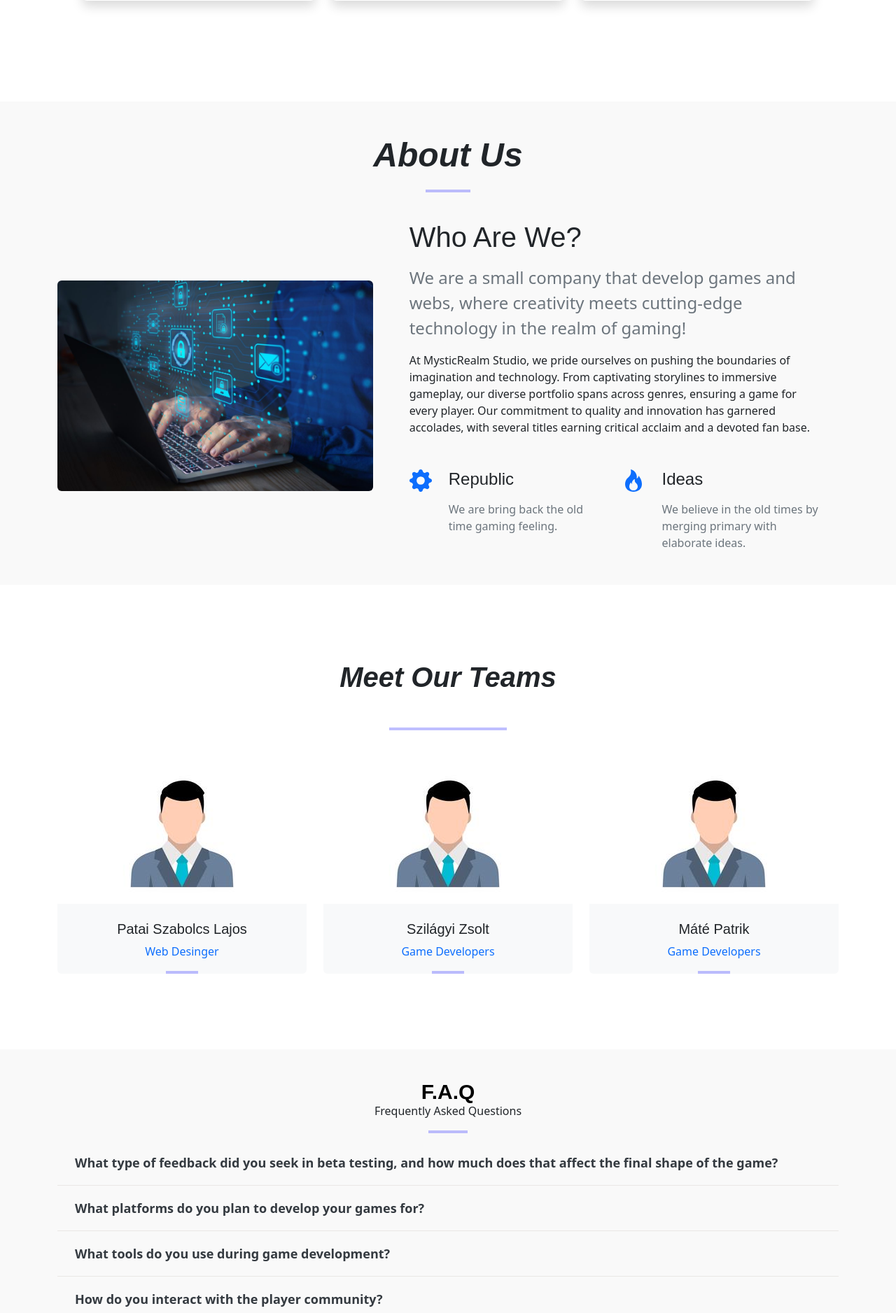
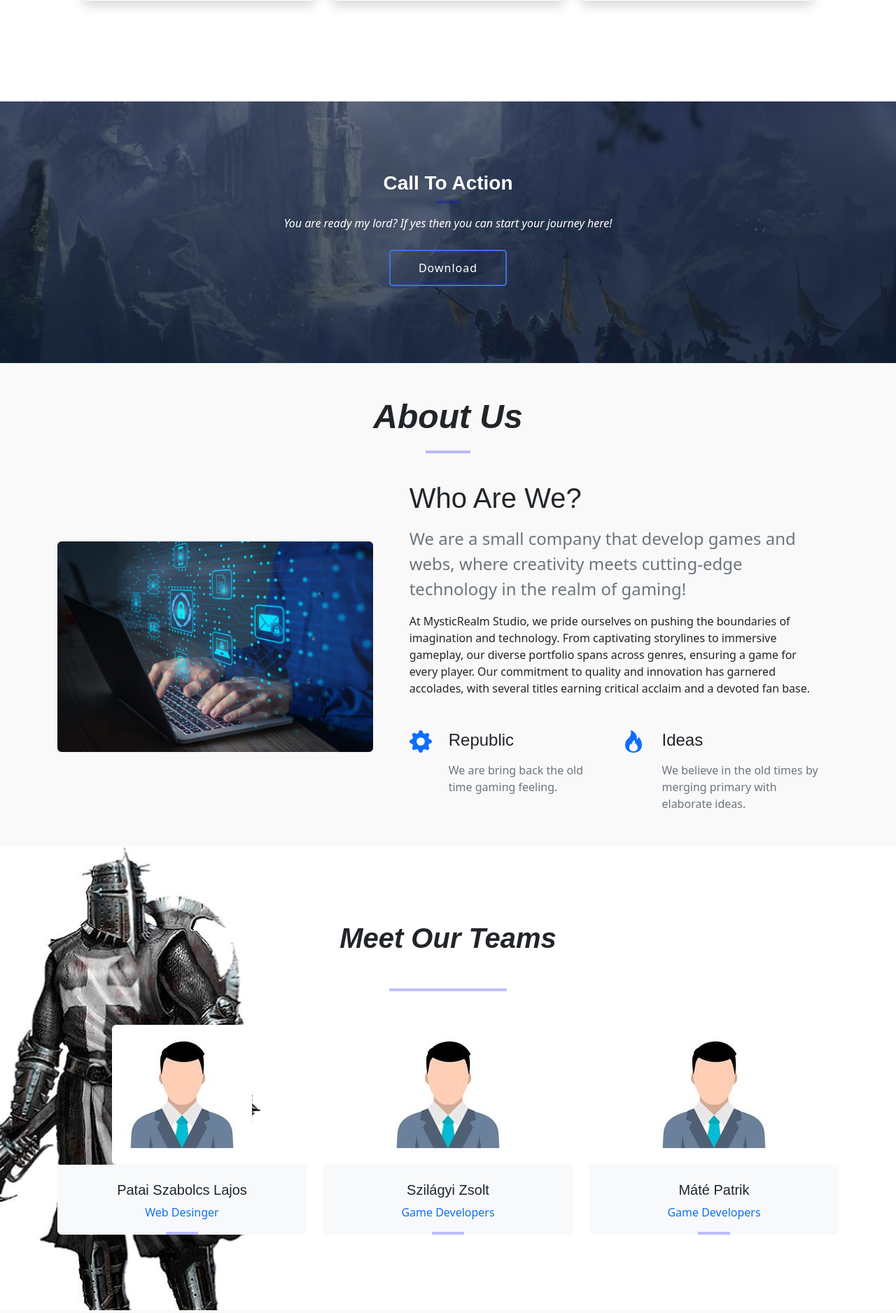
Before and after one commit to PataiSzabolcs7/MysticRealm, a PHP site: page / in a window 1280 px wide. Shown: the part 988-2865 px from the top of the page at 70% size. Run offline with PHP 8.4, Linux system fonts and the light colour scheme; the visitor is signed in with stand-in values (Sample User, id 1).

Commit message:
Bitte fix some picture

```diff
--- a/MysticRealm/Classes/Userbase.php
+++ b/MysticRealm/Classes/Userbase.php
@@ -32,6 +32,7 @@ class Userbase {
 
                 $_SESSION['username'] = $row['name'];
                 $_SESSION['login'] = true;
+
             } else {
                 $_SESSION['username'] = '';
                 $_SESSION['login'] = false;
--- a/MysticRealm/Css/home.css
+++ b/MysticRealm/Css/home.css
@@ -60,7 +60,51 @@
 .fa-discord{
 color:#818dca;
 }
+/*--------------------------------------------------------------
+# Call To Action Section
+--------------------------------------------------------------*/
+.call-to-action {
+  background: linear-gradient(rgba(14, 29, 52, 0.6), rgba(14, 29, 52, 0.8)), url("../Img/action.jpg") center center;
+  background-size: cover;
+  padding: 100px 0;
+}
 
+@media (min-width: 1365px) {
+  .call-to-action {
+    background-attachment: fixed;
+  }
+}
+
+.call-to-action h3 {
+  color: #fff;
+  font-size: 28px;
+  font-weight: 700;
+}
+
+.call-to-action p {
+  color: #fff;
+  font-style: italic;
+}
+
+.call-to-action .cta-btn {
+  font-family: var(--font-primary);
+  font-weight: 500;
+  font-size: 16px;
+  letter-spacing: 1px;
+  display: inline-block;
+  padding: 12px 40px;
+  border-radius: 5px;
+  transition: 0.5s;
+  margin: 10px;
+  text-decoration: none;
+  border: 2px solid #426ee9;
+  color: #fff;
+}
+
+.call-to-action .cta-btn:hover {
+  background: blue;
+  border: 2px solid blue;
+}
 
 /*--------------------------------------------------------------
 # Sections & Section Header
@@ -137,6 +181,10 @@ section {
 .team-item .team-social .btn:hover {
   color: #FFFFFF;
   background: #f9f9f9;
+}
+.background-guard{
+  background-image: url(../Img/guard.png);
+ background-repeat: no-repeat;
 }
 /*--------------------------------------------------------------
 # News
--- a/MysticRealm/Layout/home.php
+++ b/MysticRealm/Layout/home.php
@@ -24,14 +24,14 @@
   </div>
 </div>
 
-<section class="py-5">
+<section class="py-5 ">
     <div class="container px-5 my-5">
         <div class="row gx-5 justify-content-center">
             <div class="col-lg-8 col-xl-6">
                 <div class="text-center">
                     <h2 class="fw-bolder">News</h2>
                     <hr class="hr2">
-                    <p class="lead fw-normal text-muted mb-5">Fresh and new news about the progress in the company</p>
+                    <p class="lead fw-normal text-muted mb-5">Fresh and new news about the progress in the company </p>
                 </div>
             </div>
         </div>
@@ -43,6 +43,7 @@
                         <div class="badge bg-primary bg-gradient rounded-pill mb-2">News</div>
                         <h5 class="card-title mb-3">Beta test</h5>
                         <p class="card-text mb-0">March 2, beta test open! The participants will receive special gifts.</p>
+
                     </div>
                     <div class="card-footer p-4 pt-0 bg-transparent border-top-0">
                         <div class="d-flex align-items-end justify-content-between">
@@ -96,6 +97,21 @@
         </div>
 </section>
 
+<section id="call-to-action" class="call-to-action">
+      <div class="container" data-aos="zoom-out">
+
+        <div class="row justify-content-center">
+          <div class="col-lg-8 text-center">
+            <h3>Call To Action</h3>
+            <hr class="hr1">
+            <p class="pt-3">You are ready my lord? If yes then you can start your journey here!</p>
+            <a class="cta-btn" href="#">Download</a>
+          </div>
+        </div>
+
+      </div>
+    </section>
+
 <section class="py-3 py-md-5 py-xl-8 bgcolor-1">
   <div class="section-header">
     <h2 class="fw-bold fst-italic">About Us</h2>
@@ -147,7 +163,7 @@
   </div>
 </section>
 
-<section>
+<section class="background-guard">
   <div class="container-xxl py-5">
           <div class="container">
               <div class="text-center mx-auto mb-5 wow fadeInUp">
--- a/MysticRealm/Page/registration.php
+++ b/MysticRealm/Page/registration.php
@@ -31,7 +31,7 @@ if (filter_input(INPUT_POST, "regisztraciosAdatok", FILTER_VALIDATE_BOOLEAN, FIL
   <div class="container py-5 h-100">
     <div class="row d-flex justify-content-center align-items-center h-100">
       <div class="col-xl-10">
-        <div class="card rounded-3 text-black">
+        <div class="card rounded-3 border border-0 text-black">
           <div class="row g-0">
           <div class="col-lg-6 d-flex align-items-center gradient-custom-2">
               <div class="text-white px-3 py-4 p-md-5 mx-md-4">
```
Also changed, not shown: MysticRealm/Page/login.php (+16 -8 lines), MysticRealm/Img/action.jpg (added), MysticRealm/Img/guard.png (added).
